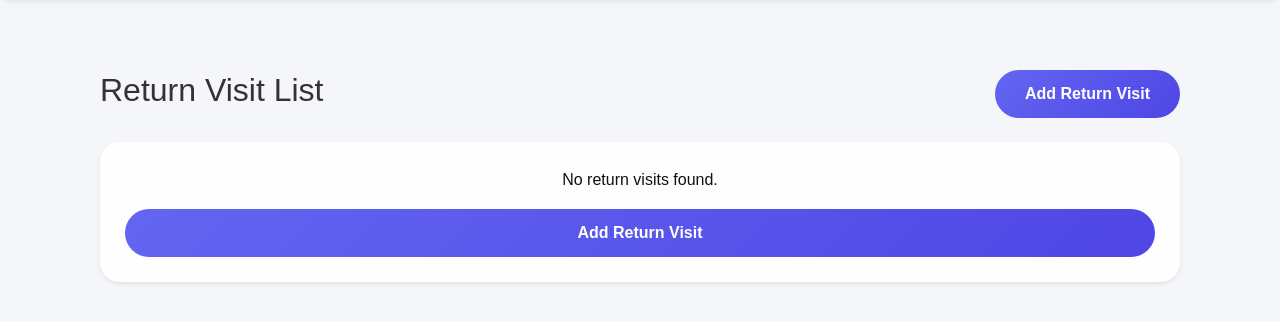
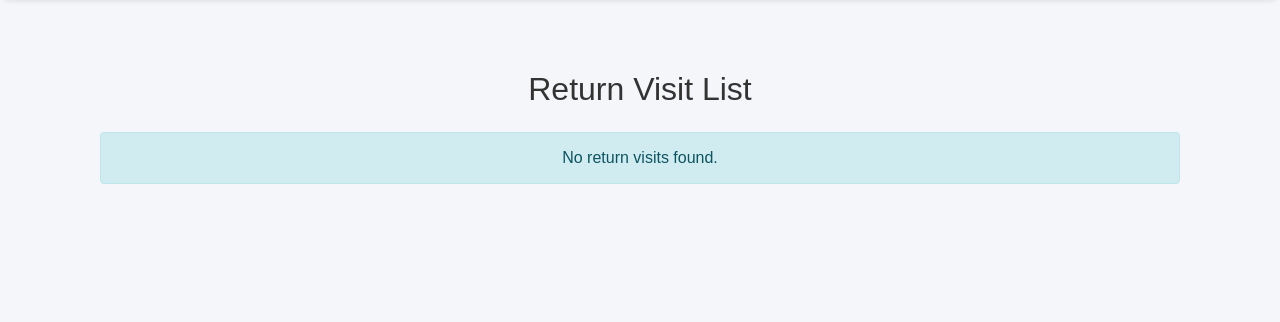
Before and after one commit to ruhgm/my_report_APP, a Django app: page /rv_list/ in a window 1280 px wide. Shown: the part 74-396 px from the top of the page. Run offline with Django 5.2, Linux system fonts and the light colour scheme; a user stored in the database is signed in; data comes from the database, SQL or seed files in the repository; some libraries are stand-ins or nearby versions.

Commit message:
Refactor return visit list template for clarity

```diff
--- a/service_report/report_app/templates/rv_list.html
+++ b/service_report/report_app/templates/rv_list.html
@@ -1,29 +1,16 @@
 {% extends 'base.html' %}
 
-{% block title %}Return Visit List{% endblock %}
+{% block title %}Return Visits{% endblock %}
 
 {% block content %}
 <div class="container mt-5">
 
-    <div class="d-flex justify-content-between align-items-center mb-4">
-        <h2>Return Visit List</h2>
-
-        <!-- Change 'add_rv' if your add URL has a different name -->
-        <a href="{% url 'add_rv' %}" class="btn btn-primary">
-            Add Return Visit
-        </a>
-    </div>
+    <h2 class="text-center mb-4">Return Visit List</h2>
 
     {% if messages %}
         {% for message in messages %}
-            <div class="alert alert-success alert-dismissible fade show" role="alert">
+            <div class="alert alert-success">
                 {{ message }}
-
-                <button type="button"
-                        class="btn-close"
-                        data-bs-dismiss="alert"
-                        aria-label="Close">
-                </button>
             </div>
         {% endfor %}
     {% endif %}
@@ -32,14 +19,13 @@
         <div class="card glass-card shadow-sm p-4">
             <div class="table-responsive">
 
-                <table class="table table-hover align-middle">
+                <table class="table table-hover">
                     <thead>
                         <tr>
                             <th>Name</th>
                             <th>Info</th>
                             <th>Location</th>
                             <th>Phone Number</th>
-                            <th>Conversation Notes</th>
                             <th>Next Appointment</th>
                             <th>Action</th>
                         </tr>
@@ -49,53 +35,35 @@
                         {% for person in persons %}
                         <tr>
                             <td>{{ person.name }}</td>
-
-                            <td>
-                                {{ person.info|default:"-" }}
-                            </td>
-
-                            <td>
-                                {{ person.location|default:"-" }}
-                            </td>
-
-                            <td>
-                                {{ person.phone_number|default:"-" }}
-                            </td>
-
-                            <td>
-                                {{ person.conversation_notes|default:"-" }}
-                            </td>
+                            <td>{{ person.info }}</td>
+                            <td>{{ person.location }}</td>
+                            <td>{{ person.phone_number }}</td>
 
                             <td>
                                 {% if person.next_appointment %}
-                                    {{ person.next_appointment|date:"M d, Y" }}
+                                    {{ person.next_appointment }}
                                 {% else %}
-                                    -
+                                    No appointment
                                 {% endif %}
                             </td>
 
                             <td>
                                 <a href="{% url 'edit_rv' person.id %}"
-                                   class="btn btn-sm btn-primary">
+                                   class="btn btn-primary btn-sm">
                                     Edit
                                 </a>
                             </td>
                         </tr>
                         {% endfor %}
                     </tbody>
-
                 </table>
 
             </div>
         </div>
 
     {% else %}
-        <div class="card glass-card shadow-sm p-4 text-center">
-            <p class="mb-3">No return visits found.</p>
-
-            <a href="{% url 'add_rv' %}" class="btn btn-primary">
-                Add Return Visit
-            </a>
+        <div class="alert alert-info text-center">
+            No return visits found.
         </div>
     {% endif %}
 
```
